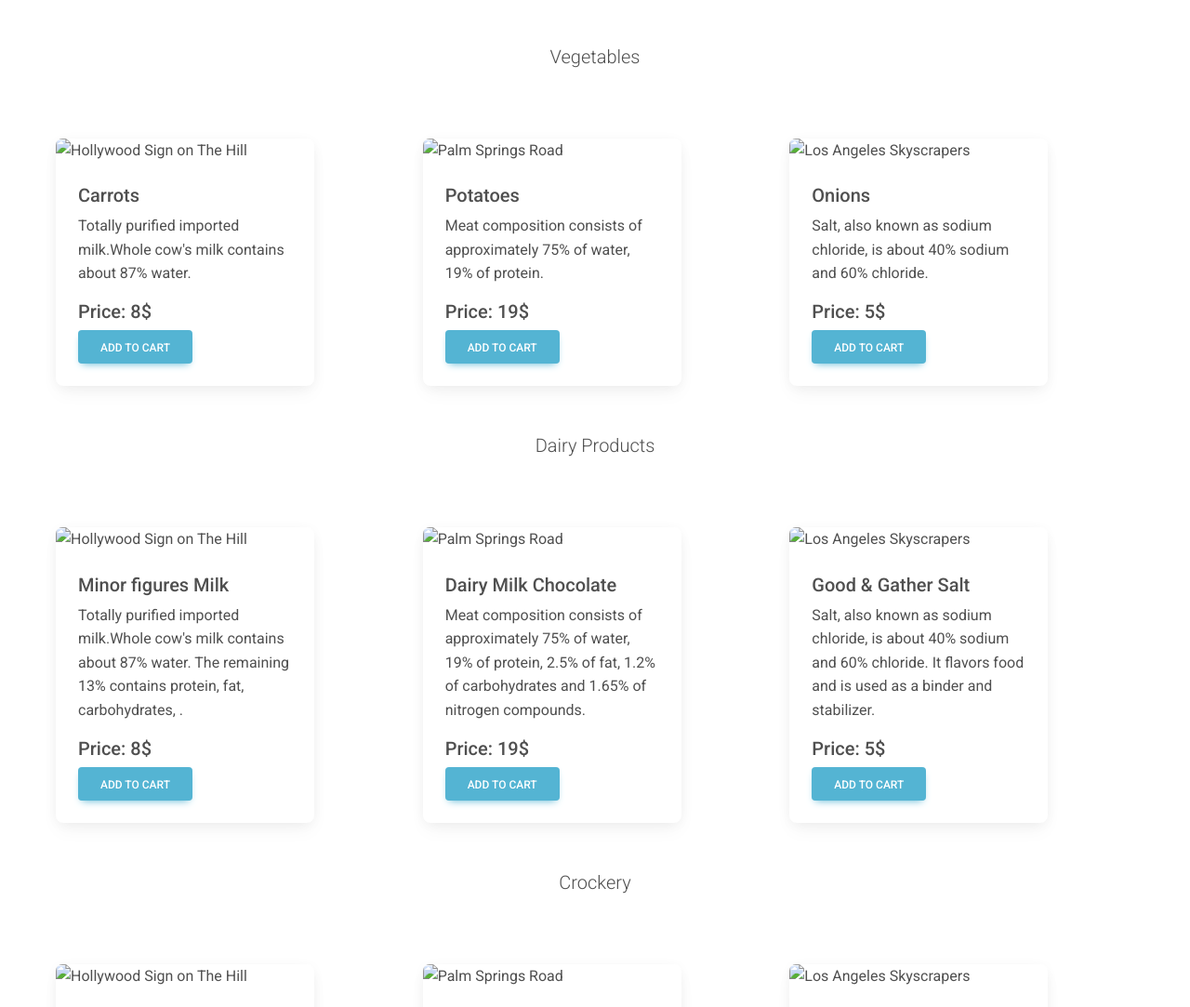
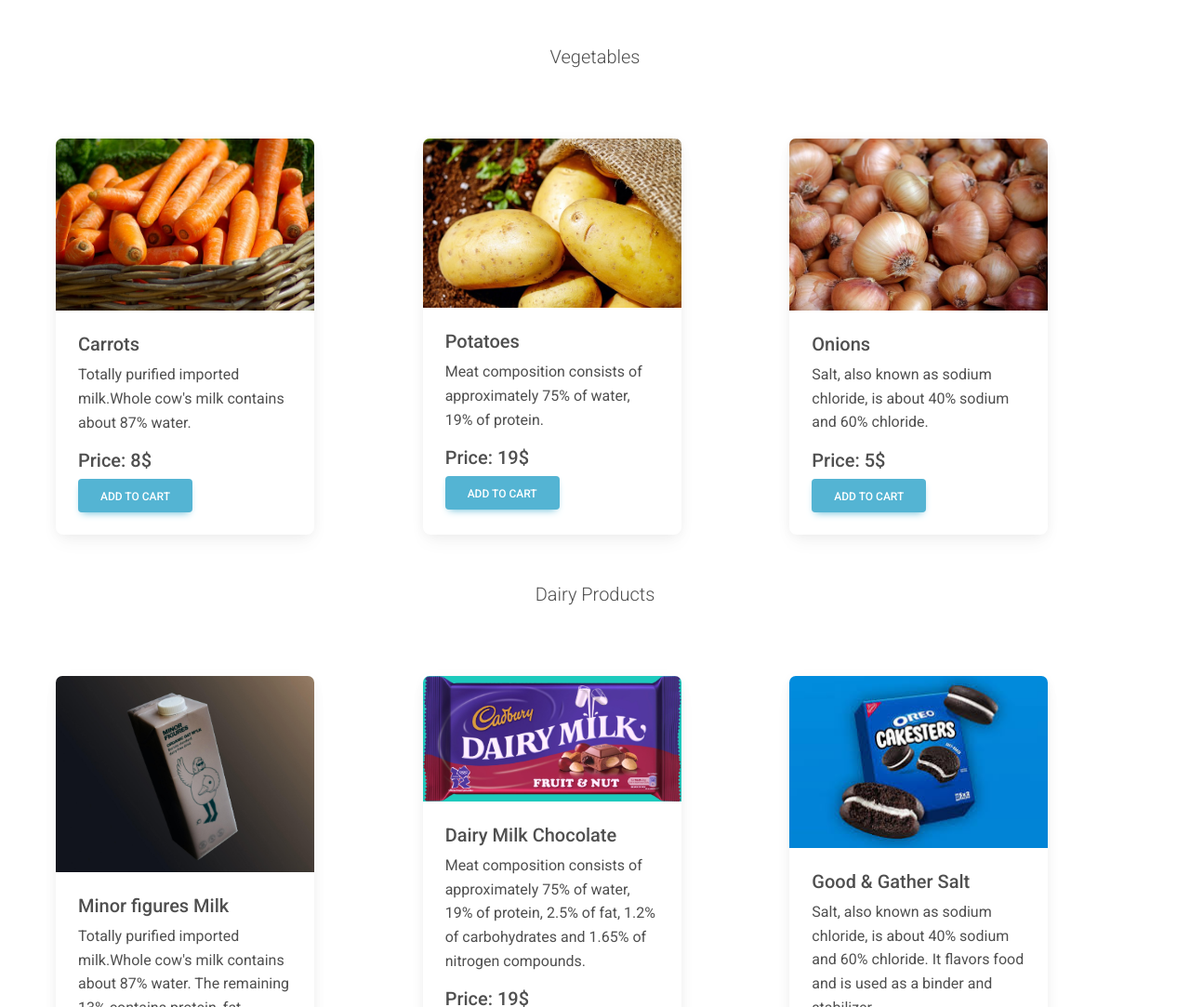
Before and after one commit to inamullahshaikh/atyourdoorstep.github.io, a plain HTML site: page categories.html in a window 1280 px wide. Shown: the part 150-1233 px from the top of the page at 93% size. Drawn offline with Linux system fonts and the light colour scheme.

Commit message:
Update categories.html

```diff
--- a/categories.html
+++ b/categories.html
@@ -9,7 +9,7 @@
     <meta http-equiv="x-ua-compatible" content="ie=edge" />
     <title>categories</title>
     <!-- MDB icon -->
-    <link rel="icon" href="img/mdb-favicon.ico" type="image/x-icon" />
+    <link rel="icon" href="mdb-favicon.ico" type="x-icon" />
     <!-- Font Awesome -->
     <link
       rel="stylesheet"
@@ -131,7 +131,7 @@
       <div class="col">
         <div class="card h-100 w-75">
           <img
-            src="./img/carrot.jpg"
+            src="carrot.jpg"
             class="card-img-top"
             alt="Hollywood Sign on The Hill"
           />
@@ -151,7 +151,7 @@
       <div class="col">
         <div class="card h-100 w-75">
           <img
-            src="./img/potato.jpg"
+            src="potato.jpg"
             class="card-img-top"
             alt="Palm Springs Road"
           />
@@ -171,7 +171,7 @@
       <div class="col">
         <div class="card h-100 w-75">
           <img
-            src="./img/onion.jpg"
+            src="onion.jpg"
             class="card-img-top"
             alt="Los Angeles Skyscrapers"
           />
@@ -195,7 +195,7 @@
       <div class="col">
         <div class="card h-100 w-75">
           <img
-            src="./img/milk.jpg"
+            src="milk.jpg"
             class="card-img-top"
             alt="Hollywood Sign on The Hill"
           />
@@ -215,7 +215,7 @@
       <div class="col">
         <div class="card h-100 w-75">
           <img
-            src="./img/chocolate.webp"
+            src="chocolate.webp"
             class="card-img-top"
             alt="Palm Springs Road"
           />
@@ -236,7 +236,7 @@
       <div class="col">
         <div class="card h-100 w-75">
           <img
-            src="./img/oreo.jpeg"
+            src="oreo.jpeg"
             class="card-img-top"
             alt="Los Angeles Skyscrapers"
           />
@@ -260,7 +260,7 @@
       <div class="col">
         <div class="card h-100 w-75">
           <img
-            src="./img/crockery1.jpeg"
+            src="crockery1.jpeg"
             class="card-img-top"
             alt="Hollywood Sign on The Hill"
           />
@@ -281,7 +281,7 @@
       <div class="col">
         <div class="card h-100 w-75">
           <img
-            src="./img/crockery2.jpeg"
+            src="crockery2.jpeg"
             class="card-img-top"
             alt="Palm Springs Road"
           />
@@ -302,7 +302,7 @@
       <div class="col">
         <div class="card h-100 w-75">
           <img
-            src="./img/crockery3.jpeg"
+            src="crockery3.jpeg"
             class="card-img-top"
             alt="Los Angeles Skyscrapers"
           />
@@ -333,7 +333,7 @@
     </footer>
 
     <!-- MDB -->
-    <script type="text/javascript" src="js/mdb.min.js"></script>
+    <script type="text/javascript" src="mdb.min.js"></script>
     <!-- Custom scripts -->
     <script type="text/javascript"></script>
   </body>
```
